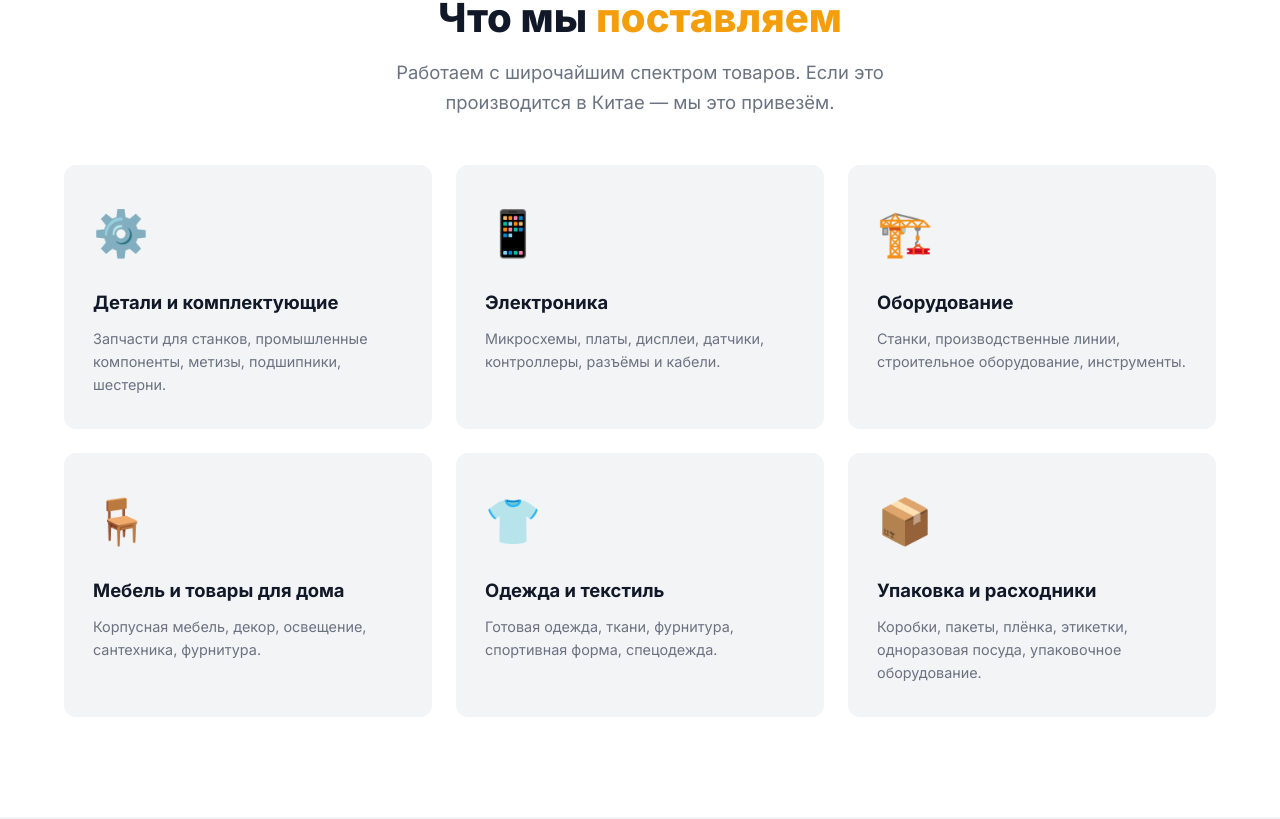
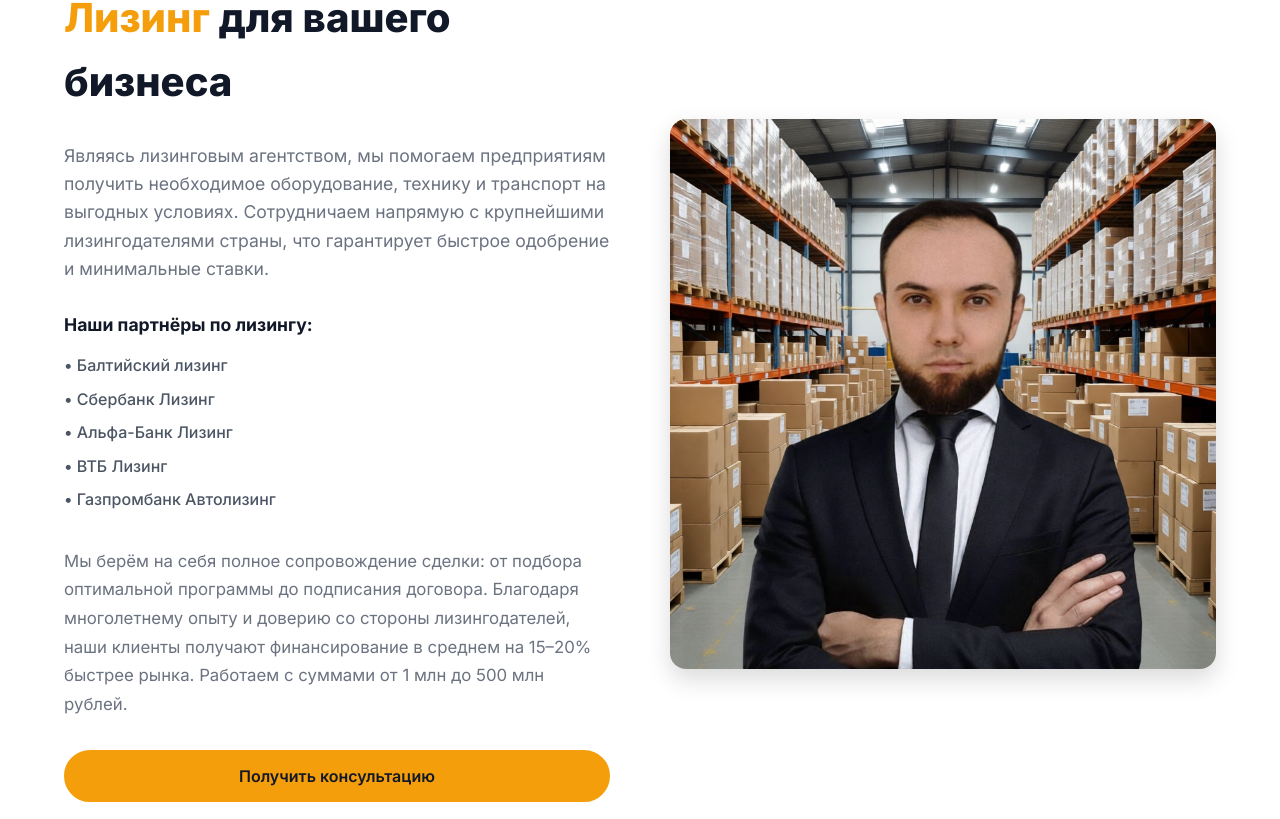
Before and after one commit to Fenrir55vlad/china-import., a React (Vite) app: page / in a window 1280 px wide. Shown: the part 1021-1840 px from the top of the page. Built offline with nearby package versions, Linux system fonts and the light colour scheme.

Commit message:
Убраны белые полосы у фото в разделе Лизинг

```diff
--- a/src/App.jsx
+++ b/src/App.jsx
@@ -1,5 +1,6 @@
 import Navbar from './components/Navbar';
 import Hero from './components/Hero';
+import Leasing from './components/Leasing';   // новый раздел
 import Catalog from './components/Catalog';
 import Partners from './components/Partners';
 import About from './components/About';
@@ -12,6 +13,7 @@ function App() {
       <Navbar />
       <main>
         <Hero />
+        <Leasing />   {/* сразу после героя */}
         <Catalog />
         <Partners />
         <About />
--- /dev/null
+++ b/src/components/Leasing.css
@@ -0,0 +1,86 @@
+.leasing {
+  padding: 100px 0;
+  background: var(--color-white);
+}
+
+.leasing__grid {
+  display: grid;
+  grid-template-columns: 1fr 1fr;
+  gap: 60px;
+  align-items: center;
+}
+
+.leasing__text {
+  display: flex;
+  flex-direction: column;
+  gap: 20px;
+}
+
+.leasing__subtitle {
+  font-size: 1.1rem;
+  color: var(--color-gray-600);
+  line-height: 1.6;
+  margin-bottom: 8px;
+}
+
+.leasing__partners h3 {
+  font-size: 1.1rem;
+  font-weight: 700;
+  color: var(--color-dark);
+  margin-bottom: 10px;
+}
+
+.leasing__list {
+  list-style: none;
+  margin-bottom: 10px;
+}
+
+.leasing__list li {
+  font-size: 1rem;
+  color: var(--color-gray-700);
+  padding: 4px 0;
+  font-weight: 500;
+}
+
+.leasing__description {
+  font-size: 1.05rem;
+  color: var(--color-gray-600);
+  line-height: 1.7;
+  margin-bottom: 12px;
+}
+
+.leasing__image-wrapper {
+  border-radius: 16px;
+  overflow: hidden;
+  box-shadow: var(--shadow-lg);
+  /* фиксированная высота для десктопа */
+  height: 550px;
+  display: flex;
+  justify-content: center;
+  align-items: center;
+}
+
+.leasing__image {
+  width: 100%;
+  height: 100%;
+  object-fit: cover;      /* заменено с contain на cover */
+  display: block;
+}
+
+@media (max-width: 768px) {
+  .leasing__grid {
+    grid-template-columns: 1fr;
+    gap: 40px;
+  }
+
+  .leasing__image-wrapper {
+    order: -1;
+    height: 400px;         /* чуть ниже на мобильных */
+  }
+
+  .leasing__image {
+    width: 100%;
+    height: 100%;
+    object-fit: cover;
+  }
+}
--- /dev/null
+++ b/src/components/Leasing.jsx
@@ -0,0 +1,56 @@
+import './Leasing.css';
+
+function Leasing() {
+  return (
+    <section className="leasing" id="leasing">
+      <div className="container">
+        <div className="leasing__grid">
+          <div className="leasing__text">
+            <h2 className="section-title" style={{ textAlign: 'left' }}>
+              <span className="accent-text">Лизинг</span> для вашего бизнеса
+            </h2>
+            <p className="leasing__subtitle">
+              Являясь лизинговым агентством, мы помогаем предприятиям получить необходимое
+              оборудование, технику и транспорт на выгодных условиях. Сотрудничаем напрямую с
+              крупнейшими лизингодателями страны, что гарантирует быстрое одобрение и минимальные ставки.
+            </p>
+            <div className="leasing__partners">
+              <h3>Наши партнёры по лизингу:</h3>
+              <ul className="leasing__list">
+                <li>• Балтийский лизинг</li>
+                <li>• Сбербанк Лизинг</li>
+                <li>• Альфа-Банк Лизинг</li>
+                <li>• ВТБ Лизинг</li>
+                <li>• Газпромбанк Автолизинг</li>
+              </ul>
+            </div>
+            <p className="leasing__description">
+              Мы берём на себя полное сопровождение сделки: от подбора оптимальной программы
+              до подписания договора. Благодаря многолетнему опыту и доверию со стороны лизингодателей,
+              наши клиенты получают финансирование в среднем на 15–20% быстрее рынка.
+              Работаем с суммами от 1 млн до 500 млн рублей.
+            </p>
+            <button
+              className="btn btn--primary"
+              onClick={() =>
+                document.getElementById('contact').scrollIntoView({ behavior: 'smooth' })
+              }
+            >
+              Получить консультацию
+            </button>
+          </div>
+          <div className="leasing__image-wrapper">
+            <img
+              src="/images/diting_result.jpeg"
+              alt="Сотрудник компании"
+              className="leasing__image"
+              loading="lazy"
+            />
+          </div>
+        </div>
+      </div>
+    </section>
+  );
+}
+
+export default Leasing;
```
Also changed, not shown: public/images/diting_result.jpeg (added).
